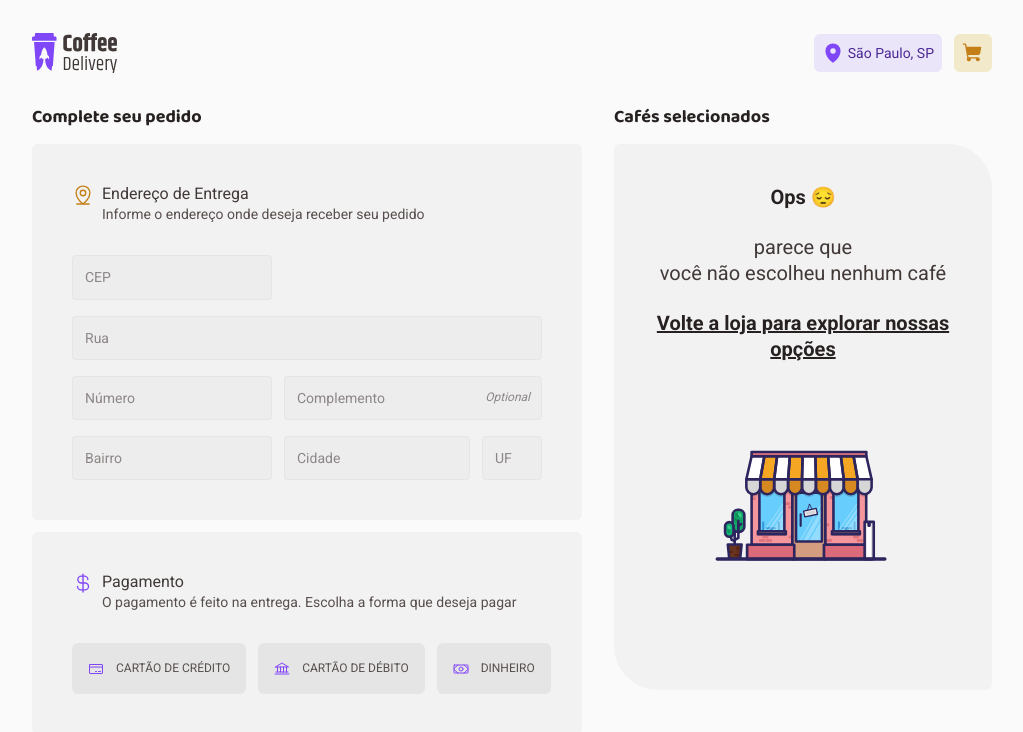
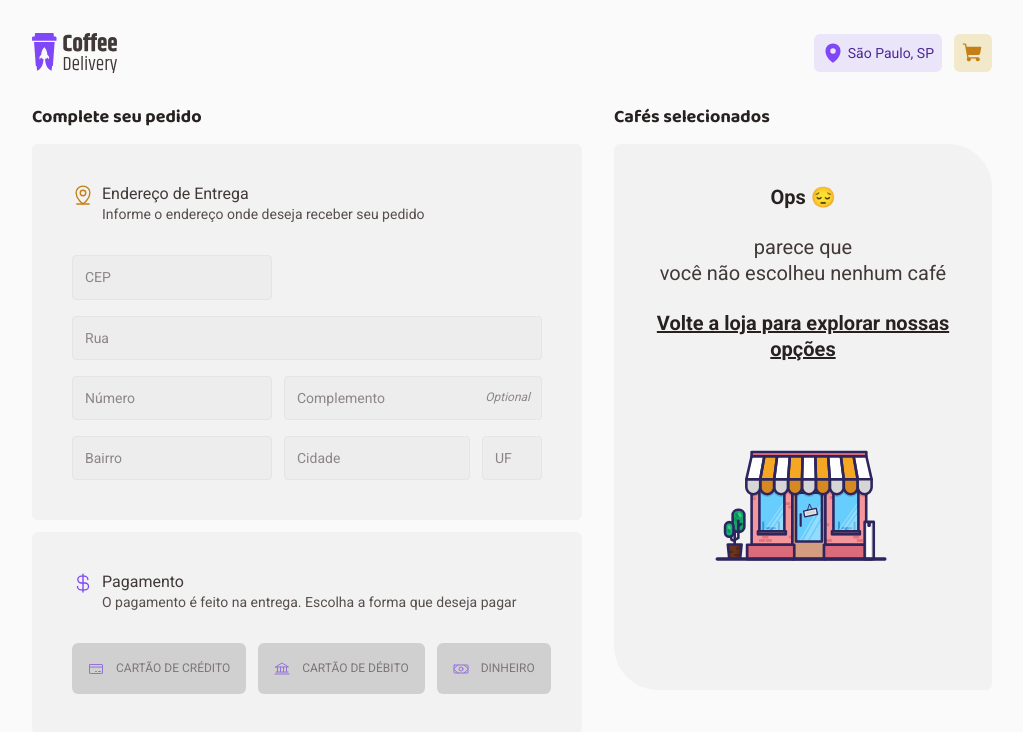
Before and after one commit to JamDev0/coffe, a React (Vite) app: page /cart in a window 1280 px wide. Shown: the top 732 px of the page, without its empty margins (128-1151 px from the left). Built offline with nearby package versions, Linux system fonts and the light colour scheme.

Commit message:
Disabilitação do PayMethodCard do PaymentType form caso não haja produtos no carrinho

```diff
--- a/src/pages/Cart/components/PaymentTypeForm/index.tsx
+++ b/src/pages/Cart/components/PaymentTypeForm/index.tsx
@@ -1,5 +1,7 @@
 import { Bank, CreditCard, CurrencyDollar, Money } from 'phosphor-react'
 import { usePaymentForm } from '../../../../hooks/usePaymentForm'
+import { useProductCart } from '../../../../hooks/useProductCart'
+import { paymentFormState } from '../../../../reducers/paymentFormReducer/reducer'
 import {
   DescriptionContainer,
   PaymentTypeContainer,
@@ -9,6 +11,16 @@ import {
 
 export function PaymentType() {
   const { changeSelectedPaymentForm, selectedPaymentForm } = usePaymentForm()
+
+  const { products } = useProductCart()
+
+  const isProductsLengthGreaterThanZero = products.length > 0
+
+  function handlePaymentFormClick(type: paymentFormState['selected']) {
+    if (isProductsLengthGreaterThanZero) {
+      changeSelectedPaymentForm(type)
+    }
+  }
 
   return (
     <PaymentTypeContainer>
@@ -27,9 +39,10 @@ export function PaymentType() {
       <PayMethodCardsContainer>
         <PayMethodCard
           onClick={() => {
-            changeSelectedPaymentForm('credit')
+            handlePaymentFormClick('credit')
           }}
           selected={selectedPaymentForm === 'credit'}
+          aria-disabled={!isProductsLengthGreaterThanZero}
         >
           <CreditCard />
           Cartão de crédito
@@ -37,9 +50,10 @@ export function PaymentType() {
 
         <PayMethodCard
           onClick={() => {
-            changeSelectedPaymentForm('debit')
+            handlePaymentFormClick('debit')
           }}
           selected={selectedPaymentForm === 'debit'}
+          aria-disabled={!isProductsLengthGreaterThanZero}
         >
           <Bank />
           Cartão de débito
@@ -47,9 +61,10 @@ export function PaymentType() {
 
         <PayMethodCard
           onClick={() => {
-            changeSelectedPaymentForm('cash')
+            handlePaymentFormClick('cash')
           }}
           selected={selectedPaymentForm === 'cash'}
+          aria-disabled={!isProductsLengthGreaterThanZero}
         >
           <Money />
           Dinheiro
--- a/src/pages/Cart/components/PaymentTypeForm/styles.ts
+++ b/src/pages/Cart/components/PaymentTypeForm/styles.ts
@@ -81,14 +81,23 @@ export const PayMethodCard = styled.div<PayMethodCardParams>`
     color: ${(params) => params.theme.colors.product.purple[500]};
   }
 
-  :hover {
+  &[aria-disabled='true'] {
+    opacity: 0.7;
+    filter: brightness(0.85);
+
+    cursor: not-allowed;
+  }
+
+  &[aria-disabled='false']:hover {
     background-color: ${(params) => params.theme.colors.base.hover};
   }
 
   ${(params) =>
     params.selected
       ? css`
-          outline: 1px solid ${params.theme.colors.product.purple[500]};
+          &[aria-disabled='false'] {
+            outline: 1px solid ${params.theme.colors.product.purple[500]};
+          }
         `
       : null}
 `
```
